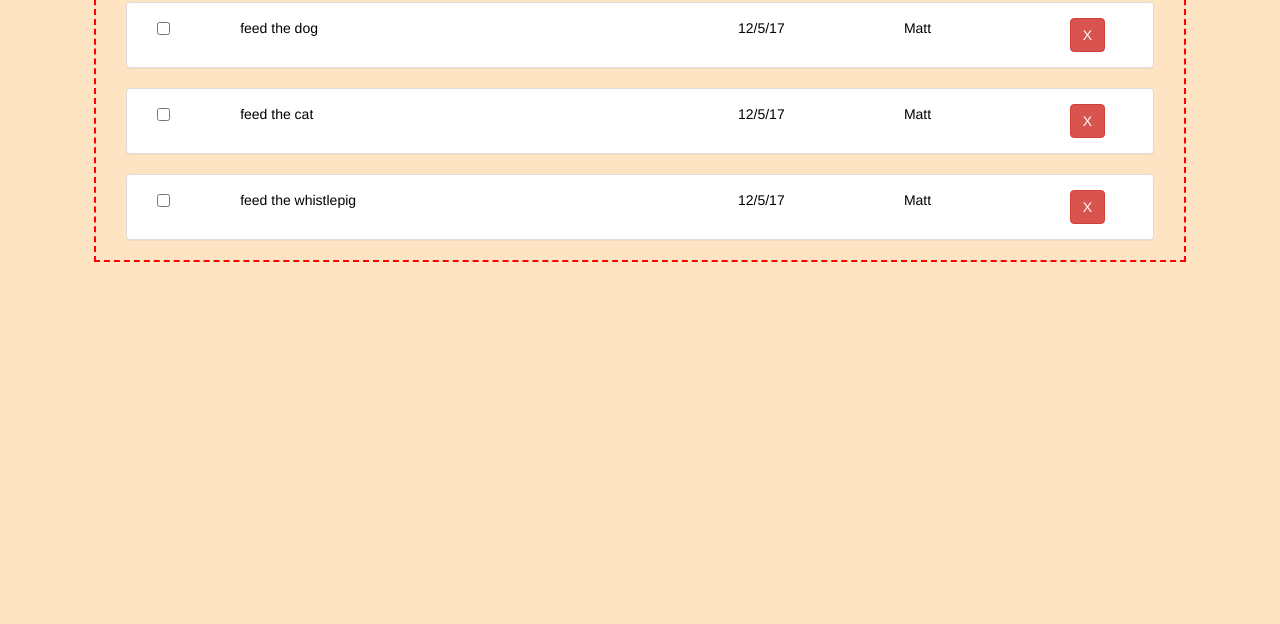
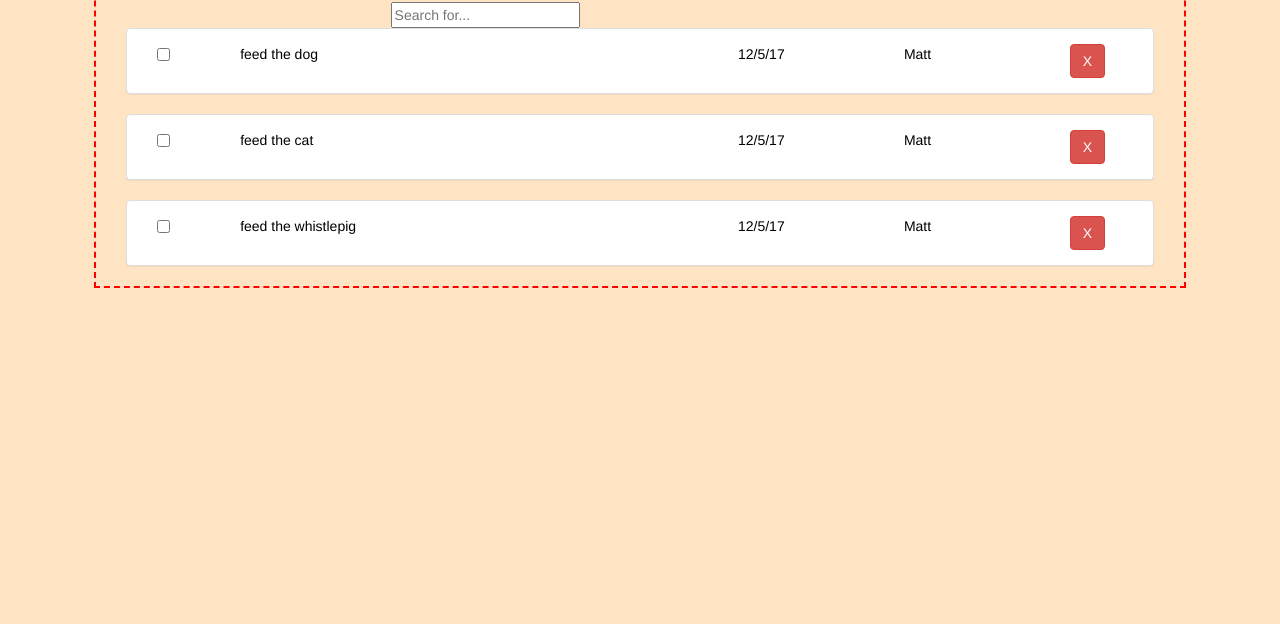
Before and after one commit to mattbruton/todo-list-app, a plain HTML site: page index.html in a window 1280 px wide. Shown: the part 176-800 px from the top of the page. Drawn offline with nearby package versions, Linux system fonts and the light colour scheme.

Commit message:
added filter

```diff
--- a/index.html
+++ b/index.html
@@ -48,7 +48,13 @@
         <div class="col-xs-12" ng-show="showListView">
           <h1>Todo List</h1>
 
-          <div ng-repeat="thing in items">
+          <div class="row">
+            <div class="col-xs-6 col-xs-offset-3">
+              <input type="text" placeholder="Search for..." ng-model="searchText"></input>
+            </div>
+          </div>
+
+          <div ng-repeat="thing in items | filter: searchText">
             <div class="panel panel-default">
               <div class="panel-body">
                 <div class="col-xs-1">
```
